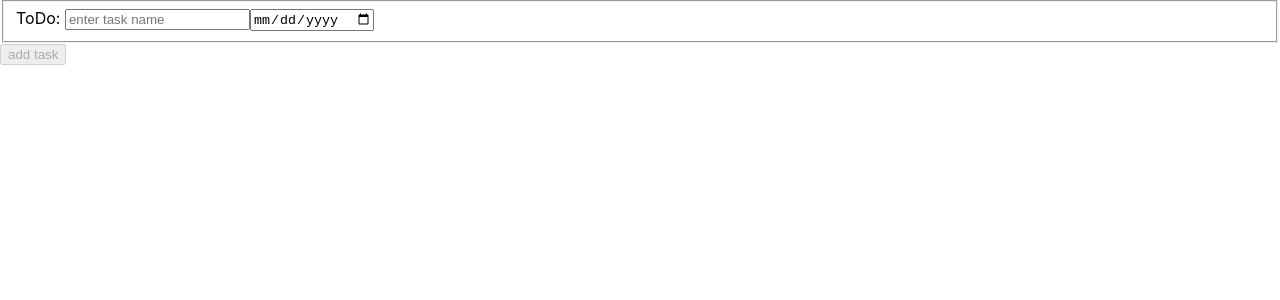
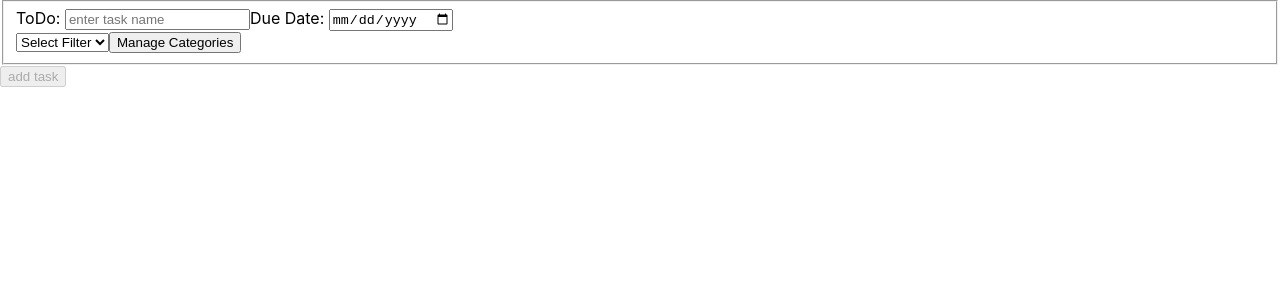
Before and after one commit to taanyaaharidassprasad06/productivity-app, a React (Create React App) app: page / in a window 1280 px wide. Shown: the top 300 px of the page. Built offline with nearby package versions, Linux system fonts and the light colour scheme.

Commit message:
added functionality to choose categories for tasks

```diff
--- /dev/null
+++ b/src/components/CategorySelection.js
@@ -0,0 +1,67 @@
+import { useState } from "react";
+
+function CategorySelection( { selectedCategory, onSelectChange } ) {
+    const [filters, setFilters] = useState([]);
+    const [isManaging, setIsManaging] = useState(false);
+    const [input, setInput] = useState("");
+
+    const addFilter = () => {
+        const newFilter = input.trim();
+        if(newFilter) {
+            setFilters([...filters, newFilter]);
+            setInput("");
+        }
+    }
+
+    const deleteFilter = (index) => {
+        const remainingFilters = [
+            ...filters.slice(0, index),
+            ...filters.slice(index + 1)
+        ];
+
+        setFilters(remainingFilters);
+    }
+
+    return (
+        <div>
+        {!isManaging ? (
+            <div>
+                <select
+                    value={selectedCategory}
+                    onChange={(e) => onSelectChange(e.target.value)}
+                >
+                    <option value="" disabled>Select Filter</option>
+                    {filters.map((filter, index) => (
+                        <option key={index} value={filter}>{filter}</option>
+                    ))}
+                </select>
+                <button type="button" onClick={() => setIsManaging(true)}>Manage Categories</button>
+            </div>
+        ) : (
+            <div>
+                <div>
+                    <input
+                        type="text"
+                        placeholder="Add filter..."
+                        value={input}
+                        onChange={(e) => setInput(e.target.value)}
+                    />
+                    <button type="button" onClick={addFilter}>Add</button>
+                </div>
+                <div>
+                    {filters.map((filter, index) => (
+                        <div key={index}>
+                            <span>{filter}</span>
+                            <button type="button" onClick={() => deleteFilter(index)}>X</button>
+                        </div>
+                    ))}
+                </div>
+                <button type="button" onClick={() => setIsManaging(false)}>Save Changes</button>
+            </div>
+        )}
+        </div>
+    );
+
+}
+
+export default CategorySelection;
--- a/src/components/Task.js
+++ b/src/components/Task.js
@@ -2,11 +2,8 @@ function Task( { task, onTaskUpdate } ) {
     return (
         <div>
             <p>{task.name}</p>
-            <input
-                type="date"
-                value={task.due}
-                onChange={(e) => onTaskUpdate(task.id, { due: e.target.value })}
-            />
+            <p>{task.due}</p>
+            <p>{task.category}</p>
             <select
                 value={task.status}
                 onChange={(e) => onTaskUpdate(task.id, { status: e.target.value })}
--- a/src/components/TaskForm.js
+++ b/src/components/TaskForm.js
@@ -1,8 +1,10 @@
 import { useState } from "react";
+import CategorySelection from "./CategorySelection";
 
 function TaskForm( { addTaskHandler } ) {
     const [name, setName] = useState("");
-     const [date, setDate] = useState("");
+    const [date, setDate] = useState("");
+    const [category, setCategory] = useState("");
 
     const submitHandler = (e) => {
         e.preventDefault();
@@ -11,6 +13,7 @@ function TaskForm( { addTaskHandler } ) {
             id: Date.now(),
             name,
             due: date,
+            category,
             status: "inactive"
         }
 
@@ -18,6 +21,7 @@ function TaskForm( { addTaskHandler } ) {
 
         setName("");
         setDate("");
+        setCategory("");
     }
 
     return (
@@ -32,13 +36,14 @@ function TaskForm( { addTaskHandler } ) {
                         value={name}
                         onChange={(e) => setName(e.target.value)}
                     />
-                    <label></label>
+                    <label>Due Date: </label>
                     <input
                         id="due"
                         type="date"
                         value={date}
                         onChange={(e) => setDate(e.target.value)}
                     />
+                    <CategorySelection selectedCategory={category} onSelectChange={setCategory}/>
                 </fieldset>
                 <button type="submit" disabled={!name}>add task</button>
             </form>
```
